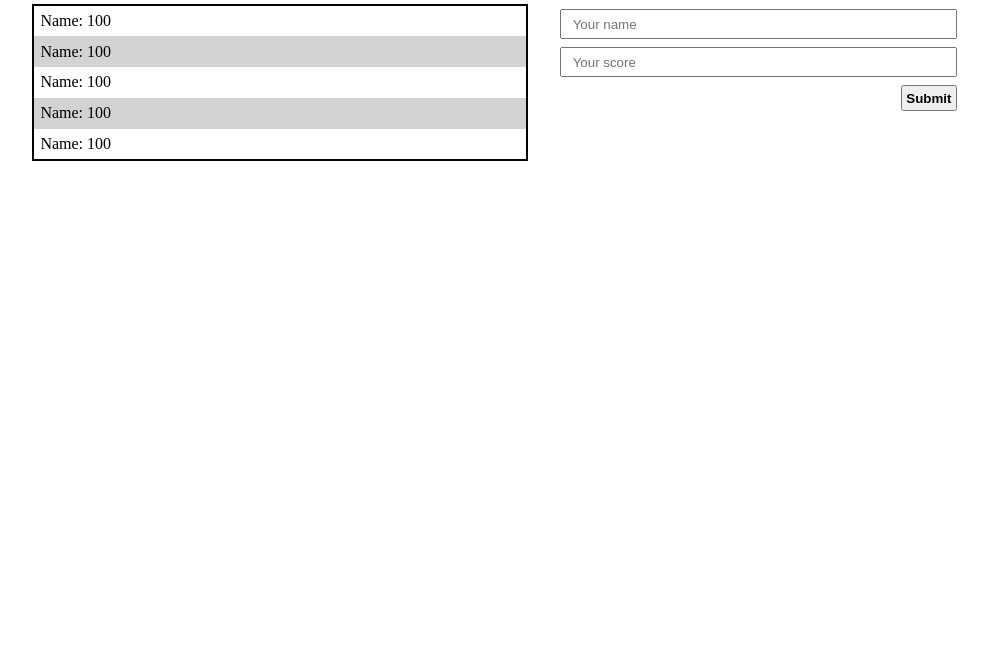
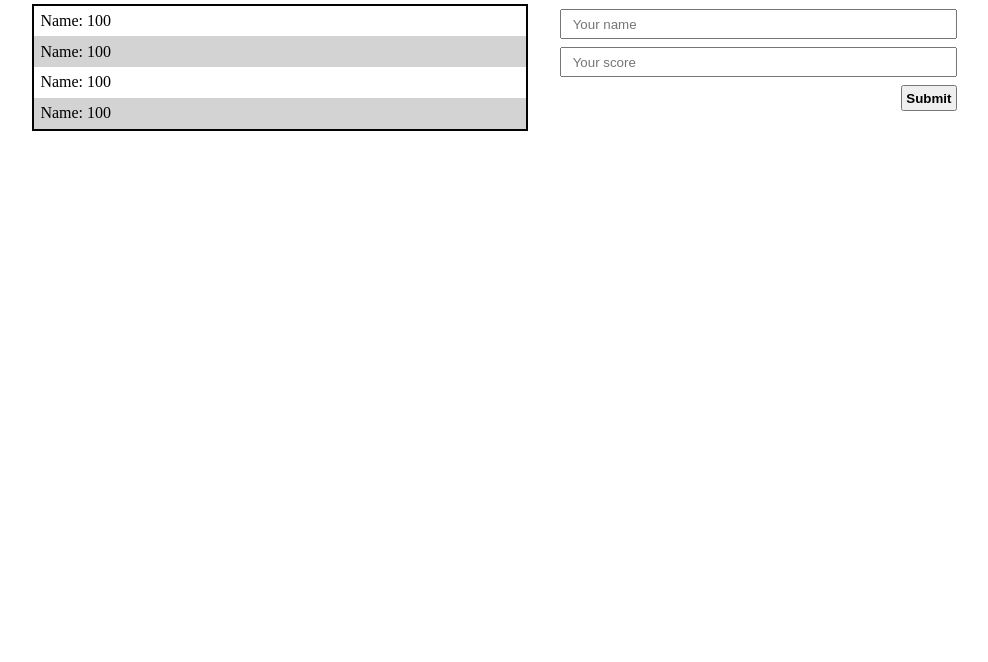
Before and after one commit to michaelamponsah/leaderboard, a website built with webpack: page src/index.html in a window 1280 px wide. Shown: the part 138-800 px from the top of the page, without its empty margins (96-1084 px from the left). Built offline with nearby package versions, Linux system fonts and the light colour scheme.

Commit message:
Add function to display score list items dynamically

```diff
--- a/src/index.html
+++ b/src/index.html
@@ -14,11 +14,7 @@
     <div class="section--recent-score">
       <span class="section--sub-header">Recent scores <button class="btn">Refresh</button></span>
       <ul class="score-list">
-        <li class="score-list--item">Name: 100</li>
-        <li class="score-list--item">Name: 100</li>
-        <li class="score-list--item">Name: 100</li>
-        <li class="score-list--item">Name: 100</li>
-        <li class="score-list--item">Name: 100</li>
+
       </ul>
     </div>
     <div class="section--add-score">
--- a/src/index.js
+++ b/src/index.js
@@ -1,2 +1,31 @@
 import 'lodash';
 import './style.css';
+import listBuilder from './modules/listBuilder.js';
+
+const data = [
+  {
+    name: 'Name',
+    score: '100',
+  },
+  {
+    name: 'Name',
+    score: '100',
+  },
+  {
+    name: 'Name',
+    score: '100',
+  },
+  {
+    name: 'Name',
+    score: '100',
+  },
+];
+
+const displayData = (data) => {
+  const ul = document.querySelector('.score-list');
+  data.forEach((element) => {
+    ul.innerHTML += listBuilder(element);
+  });
+};
+
+window.onload = displayData(data);
--- /dev/null
+++ b/src/modules/listBuilder.js
@@ -0,0 +1,8 @@
+const listBuilder = (data) => {
+  const { name, score } = data;
+  return `
+  <li class="score-list--item">${name}: ${score}</li>
+  `;
+};
+
+export default listBuilder;
```
